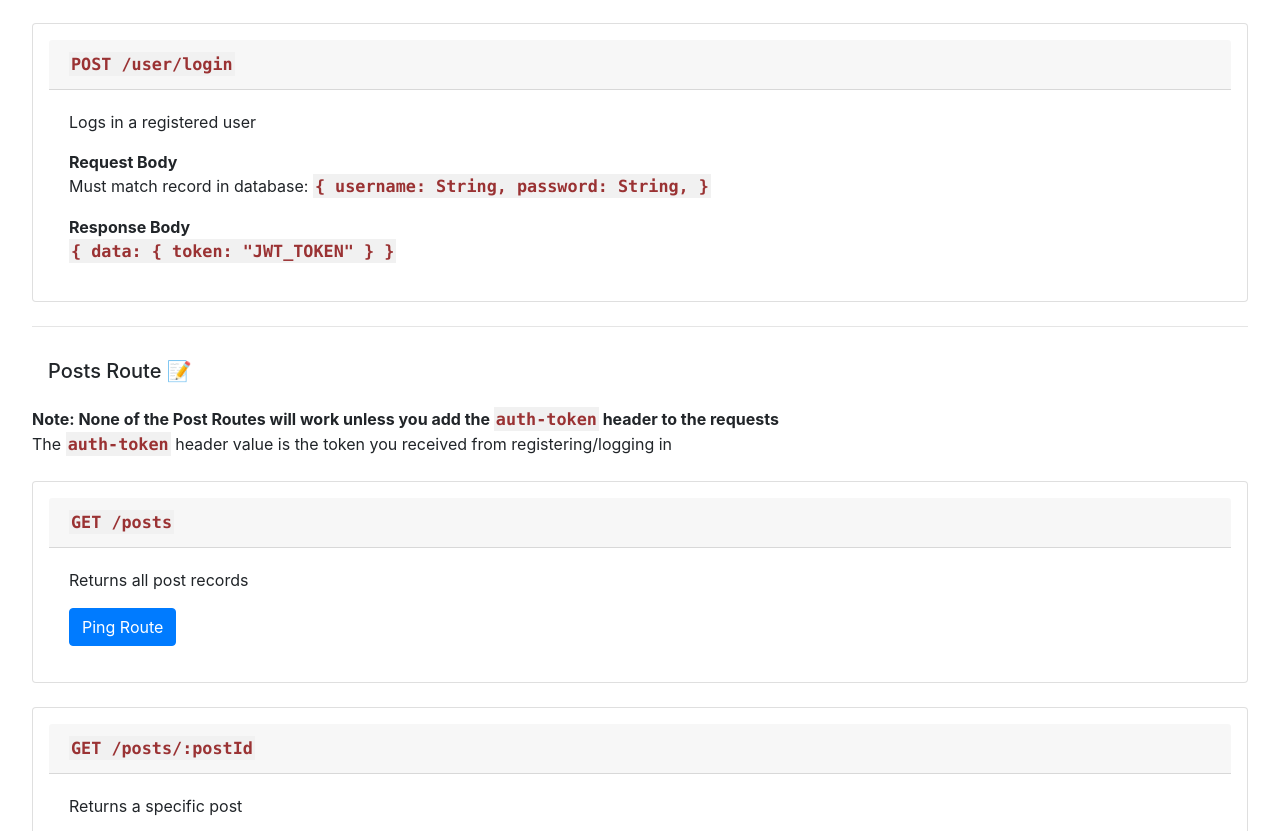
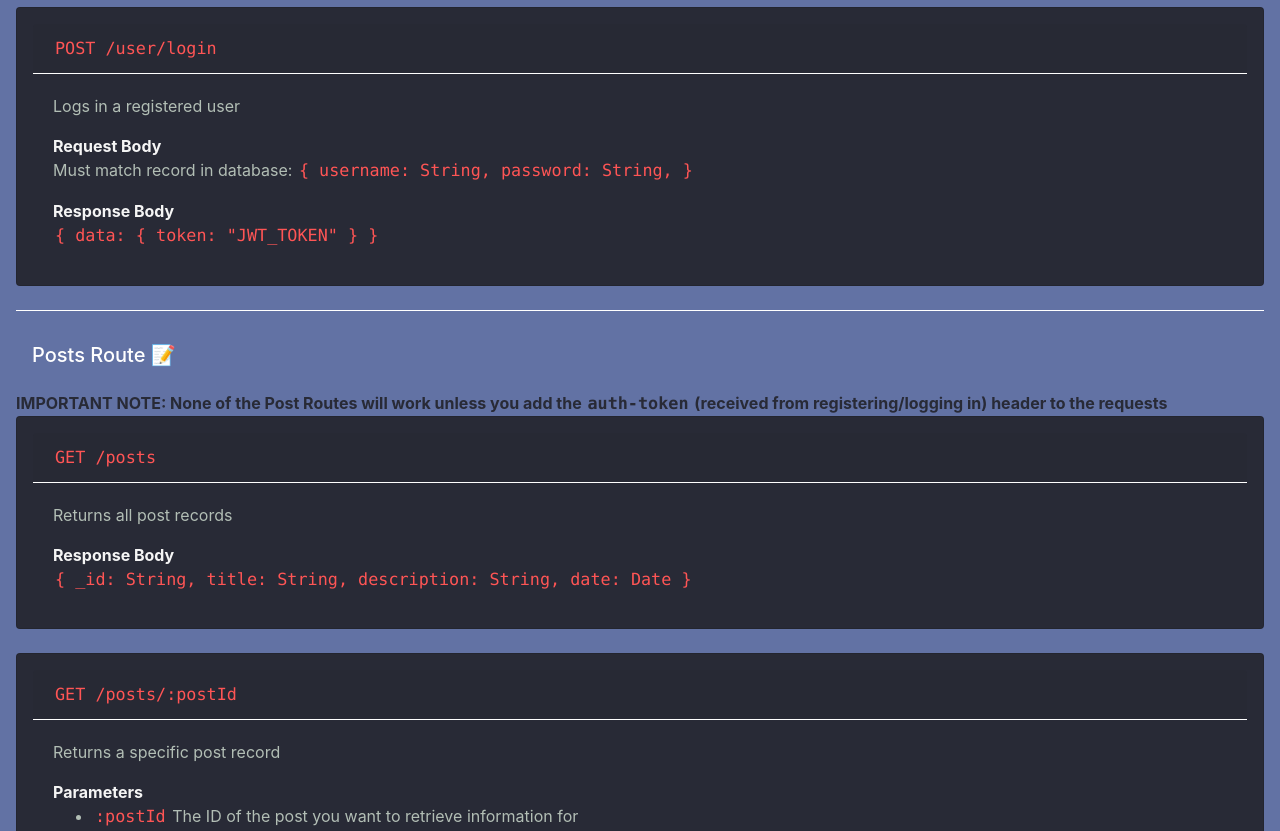
Before and after one commit to karanaditya993/node-rest-api, a website: page views/index.html in a window 1280 px wide. Shown: the part 543-1374 px from the top of the page. Drawn offline with nearby package versions, Linux system fonts and the light colour scheme.

Commit message:
Redesign:

```diff
--- a/views/index.html
+++ b/views/index.html
@@ -2,28 +2,45 @@
 <html lang="en">
   <head>
     <meta charset="UTF-8">
-    <title>Example Node API - Blog Posts</title>
+    <title>Blog Post API</title>
     <link rel="stylesheet" href="https://maxcdn.bootstrapcdn.com/bootstrap/4.0.0/css/bootstrap.min.css" integrity="sha384-Gn5384xqQ1aoWXA+058RXPxPg6fy4IWvTNh0E263XmFcJlSAwiGgFAW/dAiS6JXm" crossorigin="anonymous">
     <script src="https://code.jquery.com/jquery-3.2.1.slim.min.js" integrity="sha384-KJ3o2DKtIkvYIK3UENzmM7KCkRr/rE9/Qpg6aAZGJwFDMVNA/GpGFF93hXpG5KkN" crossorigin="anonymous"></script>
     <script src="https://cdnjs.cloudflare.com/ajax/libs/popper.js/1.12.9/umd/popper.min.js" integrity="sha384-ApNbgh9B+Y1QKtv3Rn7W3mgPxhU9K/ScQsAP7hUibX39j7fakFPskvXusvfa0b4Q" crossorigin="anonymous"></script>
     <script src="https://maxcdn.bootstrapcdn.com/bootstrap/4.0.0/js/bootstrap.min.js" integrity="sha384-JZR6Spejh4U02d8jOt6vLEHfe/JQGiRRSQQxSfFWpi1MquVdAyjUar5+76PVCmYl" crossorigin="anonymous"></script>
     <style>
-      html, body {
+      body {
         padding: 1rem;
+        background-color: #6272A4;
+        color: white;
+      }
+      .disclaimer * {
+        color: #282A36;
+      }
+      hr {
+        border-top: 1px solid white;
       }
       code {
         font-family: Consolas,"courier new";
-        font-weight: 700;
-        color: #9A3233;
-        background-color: #f1f1f1;
+        /* font-weight: 700; */
+        color: #FF5555;
         padding: 2px;
         font-size: 105%;
+      }
+      .card {
+        background-color: #282A36;
+        color: #b2beb5;
+      }
+      .card-header {
+        border-bottom: 1px solid white;
+      }
+      strong {
+        color: #F5F5F5;
       }
     </style>
   </head>
   <body>
     <div>
-      <h2 class="mt-3 p-3">Blog Post 🗒 API with JWT Authentication 🔐</h2>
+      <h2 class="mt-3 p-3">🗒 🔐 Blog Post API with JWT Authentication</h2>
       <hr/>
       <h5 class="mt-3 p-3">User Route 👤</h5>
         <div class="card p-3 mb-4">
@@ -85,15 +102,26 @@
         </div>
       <hr/>
       <h5 class="mt-3 p-3">Posts Route 📝</h5>
-      <strong>Note: None of the Post Routes will work unless you add the <code>auth-token</code> header to the requests</strong>
-      <div class="mb-4">The <code>auth-token</code> header value is the token you received from registering/logging in</div>
+      <div class="disclaimer">
+        <strong>IMPORTANT NOTE: None of the Post Routes will work unless you add the <code>auth-token</code> (received from registering/logging in) header to the requests</strong>
+      </div>
       <div class="card p-3 mb-4">
         <div class="card-header">
           <code>GET /posts</code>
         </div>
         <div class="card-body">
           <p class="card-text">Returns all post records</p>
-          <a href="/posts" class="btn btn-primary" target="_blank">Ping Route</a>
+          <strong>Response Body</strong>
+          <div>
+            <code>
+              {
+                _id: String,
+                title: String,
+                description: String,
+                date: Date
+              }
+            </code>
+          </div>
         </div>
       </div>
       <div class="card p-3 mb-4">
@@ -101,7 +129,7 @@
           <code>GET /posts/:postId</code>
         </div>
         <div class="card-body">
-          <p class="card-text">Returns a specific post</p>
+          <p class="card-text">Returns a specific post record</p>
           <strong>Parameters</strong>
           <ul>
             <li>
```
